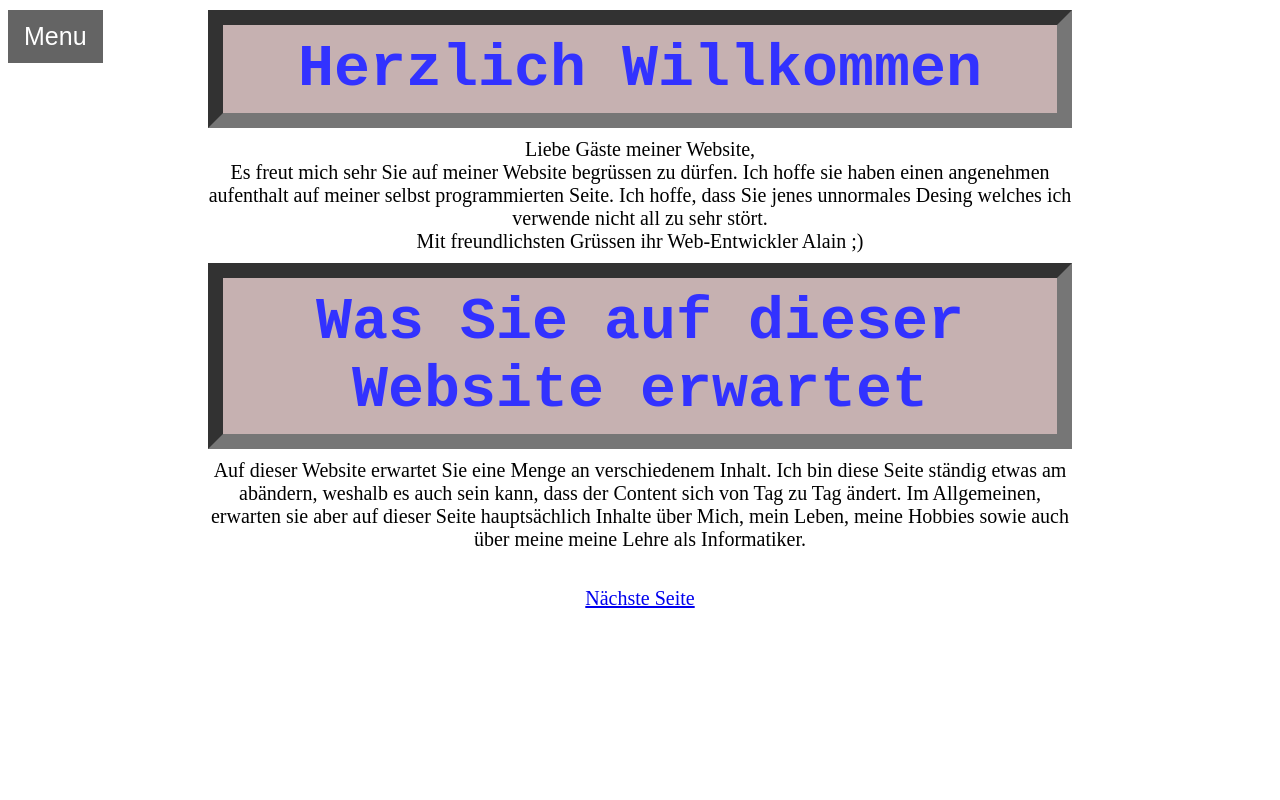
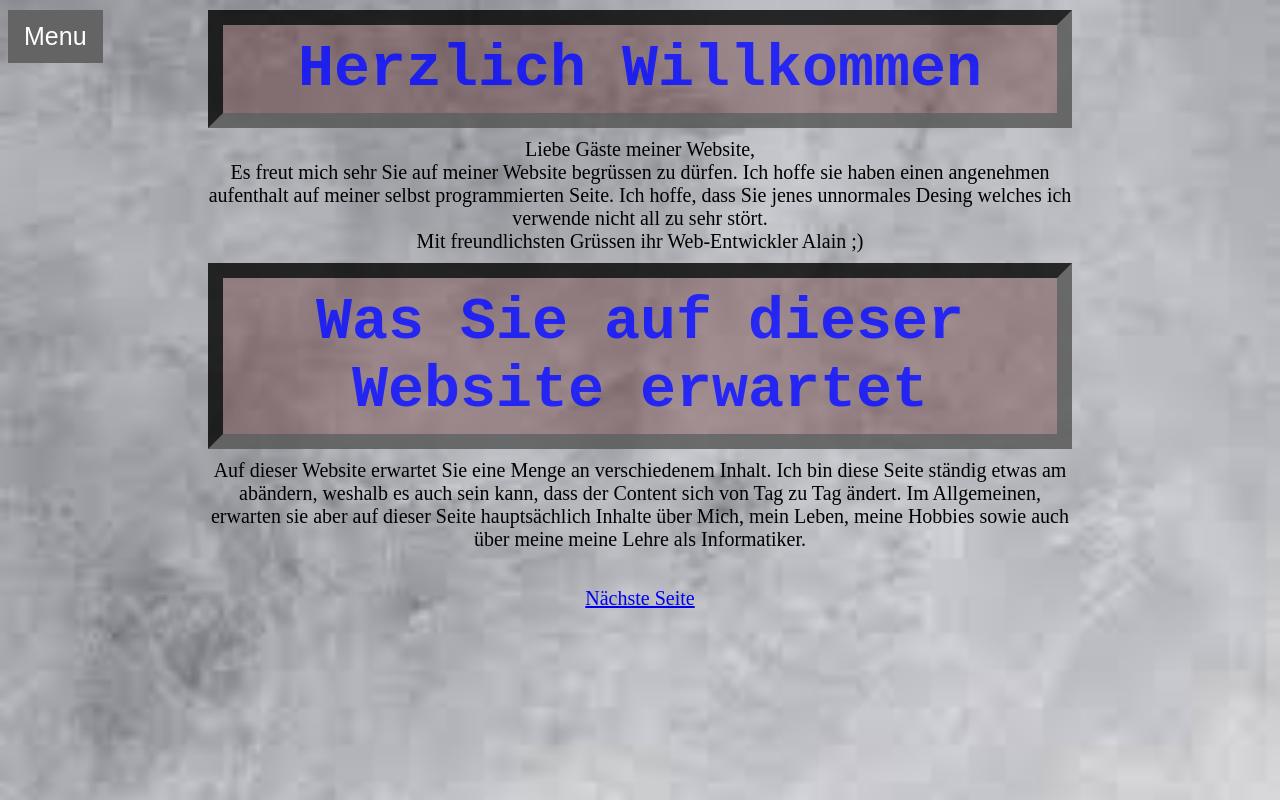
Before and after one commit to AlainKra/alainkramer, a plain HTML site: page index.html in a window 1280 px wide. Drawn offline with Linux system fonts and the light colour scheme.

Commit message:
Update style.css

```diff
--- a/style.css
+++ b/style.css
@@ -28,7 +28,7 @@ p    {font-size:20px;
     margin-right: 200px;
     margin-top: 0px;
     margin-bottom: 0px;}
-body {background-image: url("/img/Backgroun.jpg");
+body {background-image: url("Backgroun.jpg");
      background-repeat: no-repeat, repeat;
      background-size: cover;}
 
```
